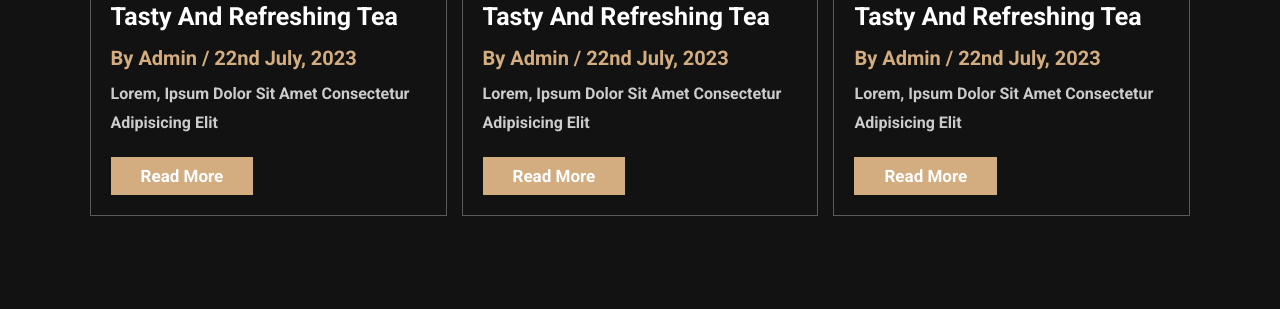
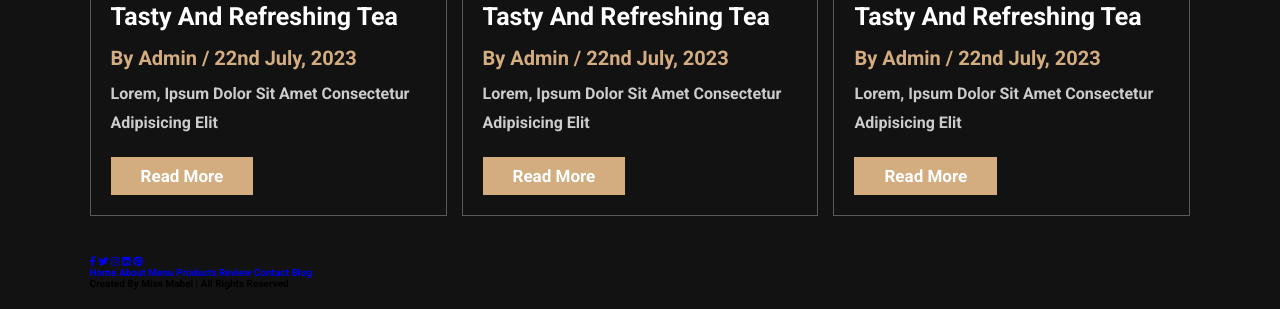
Before and after one commit to nnmai-mabel/boba-shop, a plain HTML site: page index.html in a window 1280 px wide. Shown: the part 3907-4216 px from the top of the page. Before the commit the page ends 4143 px from the top, so only its background shows below. Drawn offline with Linux system fonts and the light colour scheme.

Commit message:
Update index.html

```diff
--- a/index.html
+++ b/index.html
@@ -379,6 +379,31 @@
         </div>
     </section>
     <!-- blogs section ends -->
+
+    <!-- footer section starts -->
+    <section class="footer">
+
+        <div class="share">
+            <a href="#" class="fab fa-facebook-f"></a>
+            <a href="#" class="fab fa-twitter"></a>
+            <a href="#" class="fab fa-instagram"></a>
+            <a href="#" class="fab fa-linkedin"></a>
+            <a href="#" class="fab fa-pinterest"></a>
+        </div>
+
+        <div class="links">
+            <a href="#">home</a>
+            <a href="#">about</a>
+            <a href="#">menu</a>
+            <a href="#">products</a>
+            <a href="#">review</a>
+            <a href="#">contact</a>
+            <a href="#">blog</a>
+        </div>
+
+        <div class="credit">created by <span>miss mabel</span> | all rights reserved</div>
+    </section>
+    <!-- footer section ends -->
     <!-- custome js file link -->
     <script src="app.js"></script>
 </body>
```
